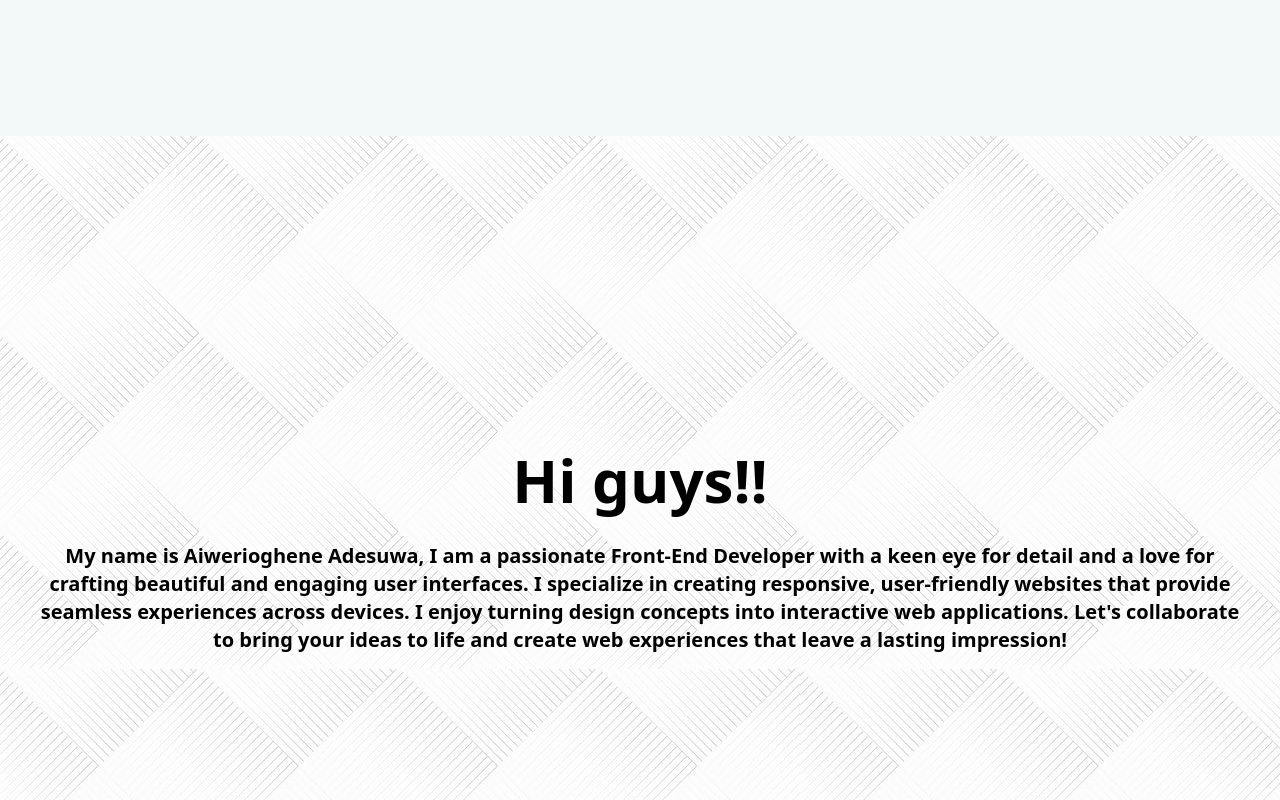
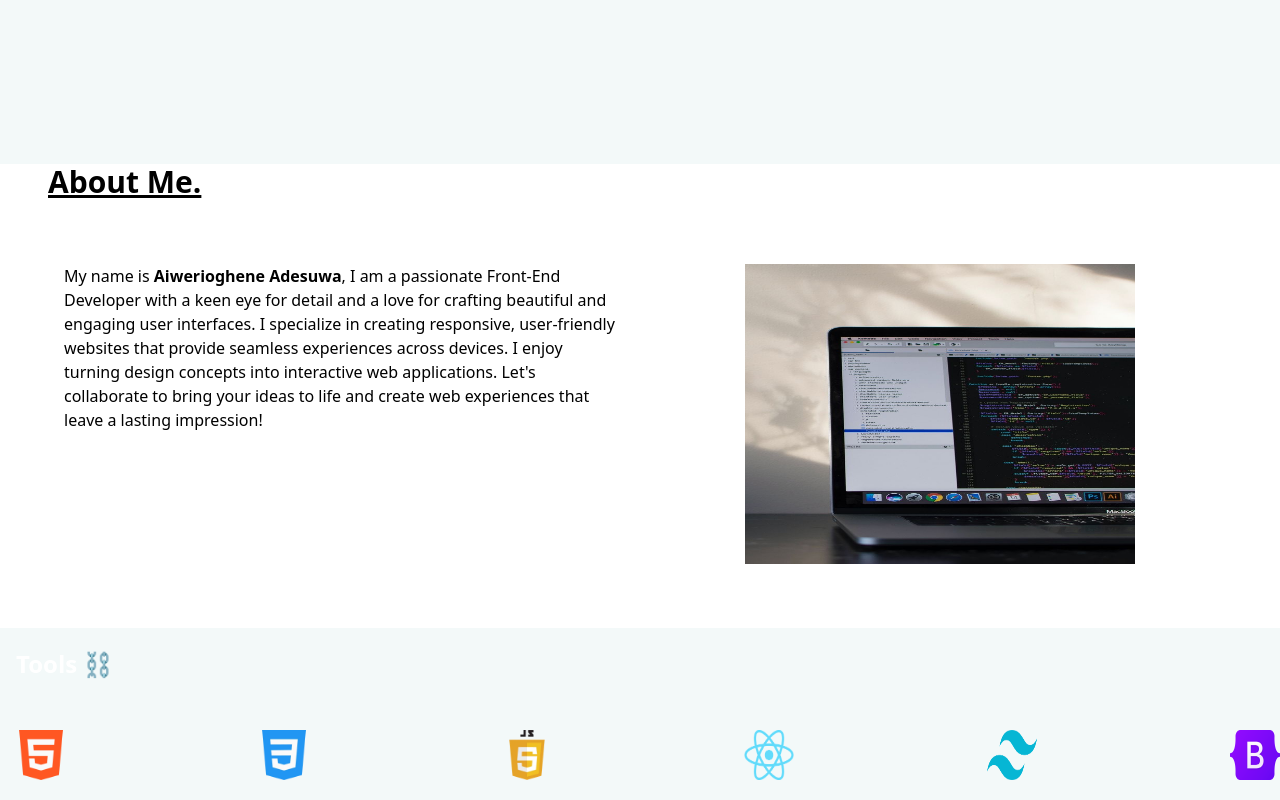
Before and after one commit to Aiwerioghene/Myportfolio, a React (Create React App) app: page / in a window 1280 px wide. Shown: the part 760-1560 px from the top of the page. Built offline with nearby package versions, Linux system fonts and the light colour scheme.

Commit message:
works ijn

```diff
--- a/src/App.js
+++ b/src/App.js
@@ -11,6 +11,7 @@
     <>
       <Navbar />
       <Home />
+
       <About />
       <Tools/>
       <Projects/>
--- a/src/components/About.jsx
+++ b/src/components/About.jsx
@@ -1,18 +1,19 @@
 import React from 'react';
-import Backg from '../assest/background.jpeg';
+import Computer from '../assest/computer.JPG';
 
 const About = () => {
   return (
-    <div className='relative flex flex-col items-center justify-center h-screen' style={{ backgroundImage: `url(${Backg})` }}>
-      <div className='p-8 text-black font-bold text-center justify-center'>
-        <h1 className='text-4xl md:text-5xl lg:text-6xl mb-8 md:mt-8'>
-          Hi guys!!
-        </h1>
-        <p className='mt-2 text-lg md:text-xl'>
-         My name is Aiwerioghene Adesuwa, I am a passionate Front-End Developer with a keen eye for detail and a love for crafting beautiful and engaging user interfaces.
-          I specialize in creating responsive, user-friendly websites that provide seamless experiences across devices. I enjoy turning design concepts into interactive web applications.
-          Let's collaborate to bring your ideas to life and create web experiences that leave a lasting impression!
-        </p>
+    <div className="pt-7">
+      <h1 className="underline text-3xl font-bold bg-white pl-[3rem]">About Me.</h1>
+      <div className="grid md:grid-cols-2 gap-4 sm:grid-cols-1 bg-white p-[3rem]">
+        <div className="p-4">
+          <p>
+            My name is <b>Aiwerioghene Adesuwa</b>, I am a passionate Front-End Developer with a keen eye for detail and a love for crafting beautiful and engaging user interfaces. I specialize in creating responsive, user-friendly websites that provide seamless experiences across devices. I enjoy turning design concepts into interactive web applications. Let's collaborate to bring your ideas to life and create web experiences that leave a lasting impression!
+          </p>
+        </div>
+        <div className="p-4 flex justify-center items-center">
+          <img src={Computer} alt='img' className='w-full h-[300px] md:w-[390px]' />
+        </div>
       </div>
     </div>
   );
--- a/src/components/Home.jsx
+++ b/src/components/Home.jsx
@@ -14,6 +14,9 @@
         backSpeed={100}
         loop
       />
+
+
+
     </div>
   );
 }
```
Also changed, not shown: src/assest/computer.JPG (added).
